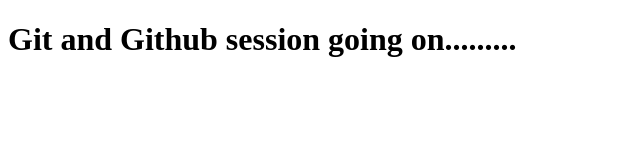
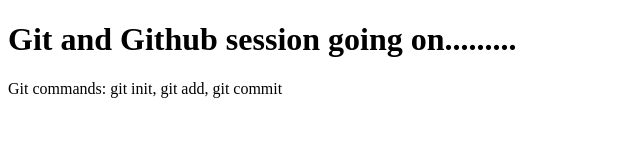
Before and after one commit to AsmitaOjha/Git-Github, a plain HTML site: page index.html in a window 1280 px wide. Shown: the whole page, without its empty margins (0-640 px from the left). Drawn offline with Linux system fonts and the light colour scheme.

Commit message:
paragraph add

```diff
--- a/index.html
+++ b/index.html
@@ -7,5 +7,6 @@
 </head>
 <body>
 <h1>Git and Github session going on.........</h1>
+<p>Git commands: git init, git add, git commit </p>
 </body>
 </html>
```
